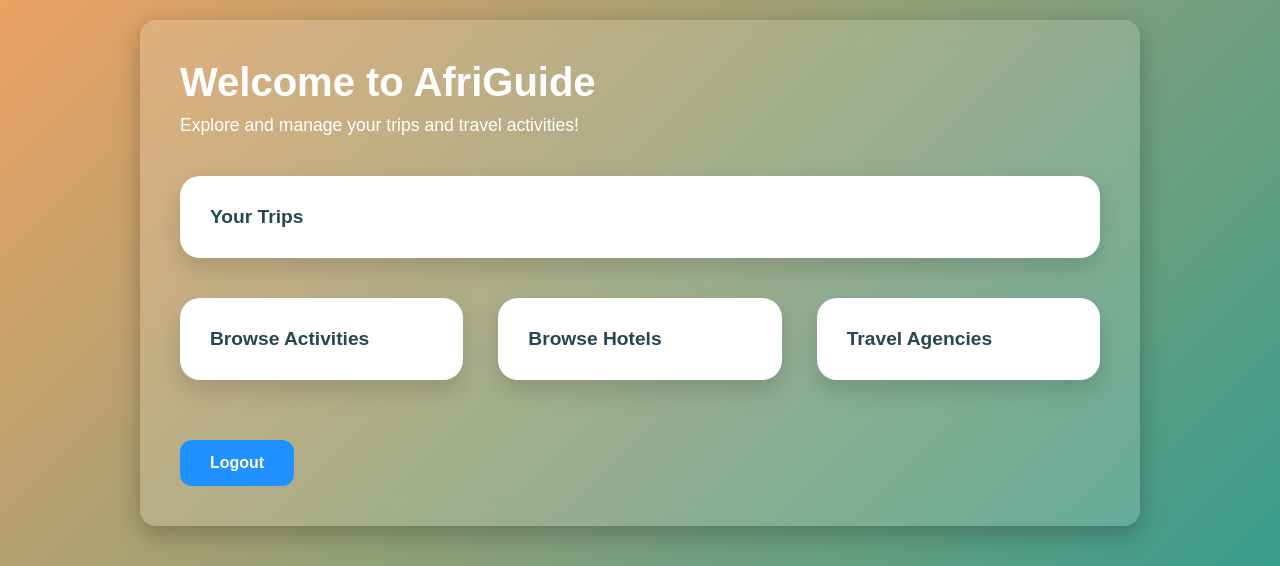
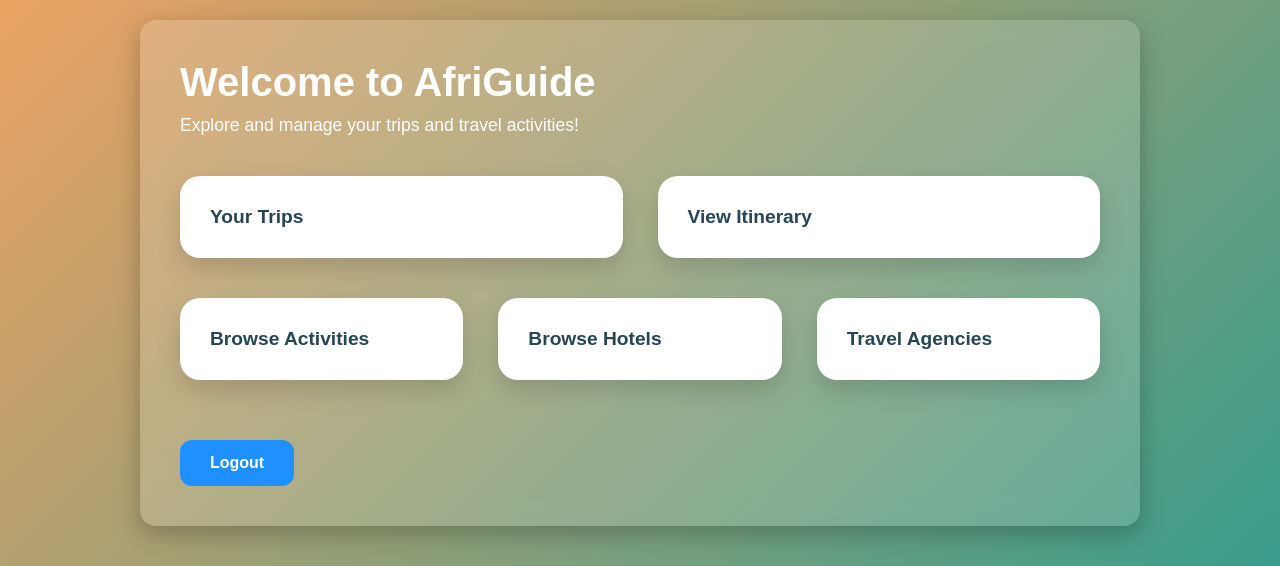
Before and after one commit to A-D-DBS-application/web-application-2025-group-1, a Flask app: page /home in a window 1280 px wide. Shown: the part 84-650 px from the top of the page. Run offline with Flask 3, Linux system fonts and the light colour scheme; the visitor is signed in with stand-in values (Sample User, id 1); tables that the repository leaves empty hold one stand-in row (values such as "Sample post").

Commit message:
Updates aan home page

```diff
--- a/app/routes.py
+++ b/app/routes.py
@@ -235,3 +235,12 @@ def itinerary_view(trip_id):
         .all()
     )
     return render_template('itinerary.html', trip=trip, activities=activities)
+
+@main.route('/itinerary/select')
+def itinerary_select():
+    if 'user_id' not in session:
+        return redirect(url_for('main.login'))
+
+    user = User.query.get(session['user_id'])
+    trips = Trip.query.filter_by(user_id=user.user_id).all()
+    return render_template('itinerary_select.html', trips=trips)
--- a/app/templates/home.html
+++ b/app/templates/home.html
@@ -176,6 +176,7 @@
         <div class="group">
             <div class="cards">
                 <a href="{{ url_for('main.trips') }}" class="card">Your Trips</a>
+                <a href="{{ url_for('main.itinerary_select') }}" class="card">View Itinerary</a>
             </div>
         </div>
 
```
Also changed, not shown: app/templates/itinerary_select.html (added, +10 -0 lines).
